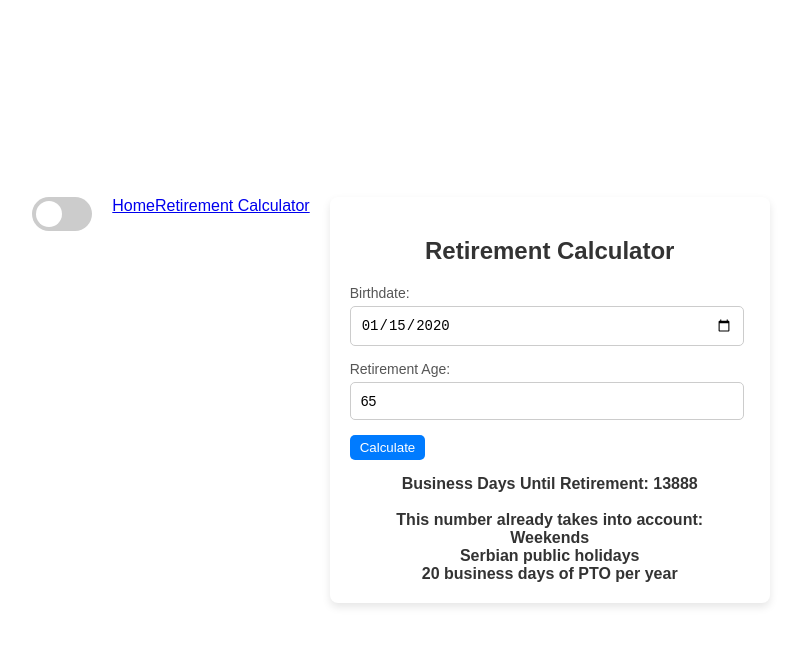
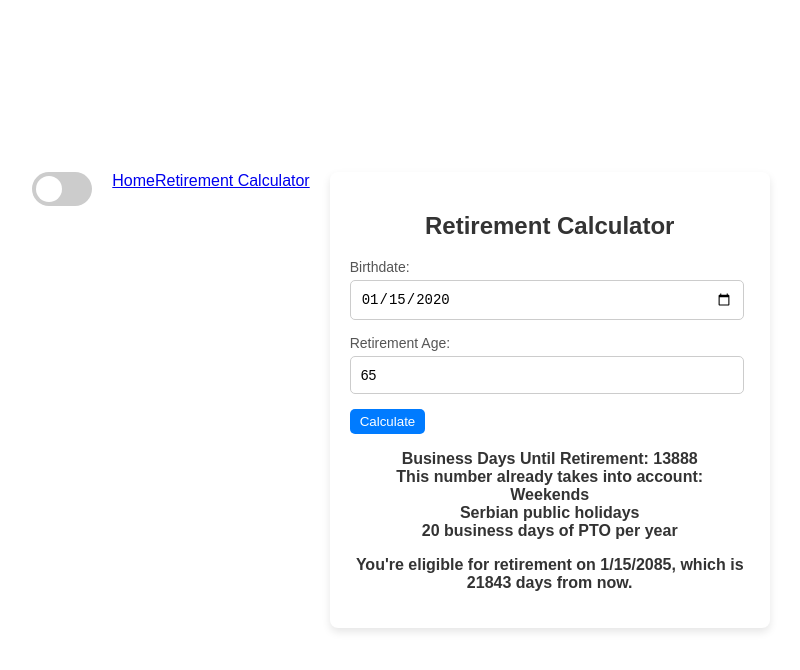
Before and after one commit to stefvvn/FunctionApp1, a React (Vite) app in the folder my-frontend/: page /retirement-calculator in a window 1280 px wide. Both pictures are taken after typing "2020-01-15" into the empty fields and a click on the button "Calculate". Shown: the top 670 px of the page, without its empty margins (239-1039 px from the left). Built offline with nearby package versions, Linux system fonts and the light colour scheme; no server answers.

Commit message:
added total days until retirement to status message

```diff
--- a/my-frontend/src/components/RetirementCalculator.jsx
+++ b/my-frontend/src/components/RetirementCalculator.jsx
@@ -1,6 +1,6 @@
-import React, { useState } from 'react';
-import './RetirementCalculator.css';
-import { serbianPublicHolidays } from '../service/holidays.js';
+import React, { useState } from "react";
+import "./RetirementCalculator.css";
+import { serbianPublicHolidays } from "../service/holidays.js";
 
 const isWeekend = (date) => {
   const day = date.getDay();
@@ -8,8 +8,14 @@ const isWeekend = (date) => {
 };
 
 const isSerbianHoliday = (date) => {
-  const formattedDate = `${date.getDate().toString().padStart(2, '0')}-${(date.getMonth() + 1).toString().padStart(2, '0')}`;
-  return serbianPublicHolidays.some(holiday => holiday.date === formattedDate);
+  const formattedDate = `${date.getDate().toString().padStart(2, "0")}-${(
+    date.getMonth() + 1
+  )
+    .toString()
+    .padStart(2, "0")}`;
+  return serbianPublicHolidays.some(
+    (holiday) => holiday.date === formattedDate
+  );
 };
 
 const calculateBusinessDays = (startDate, endDate) => {
@@ -31,18 +37,20 @@ const calculateVacationDays = (yearsUntilRetirement) => {
 };
 
 const RetirementCalculator = () => {
-  const [birthdate, setBirthdate] = useState('');
+  const [birthdate, setBirthdate] = useState("");
   const [retirementAge, setRetirementAge] = useState(65);
   const [daysUntilRetirement, setDaysUntilRetirement] = useState(null);
 
   const calculateDaysUntilRetirement = () => {
     if (!birthdate) {
-      alert('Please enter your birthdate!');
+      alert("Please enter your birthdate!");
       return;
     }
 
     const birthDateObj = new Date(birthdate);
-    const retirementDate = new Date(birthDateObj.setFullYear(birthDateObj.getFullYear() + retirementAge));
+    const retirementDate = new Date(
+      birthDateObj.setFullYear(birthDateObj.getFullYear() + retirementAge)
+    );
 
     const today = new Date();
 
@@ -51,14 +59,28 @@ const RetirementCalculator = () => {
       return;
     }
 
-    const businessDaysUntilRetirement = calculateBusinessDays(today, retirementDate);
+    const businessDaysUntilRetirement = calculateBusinessDays(
+      today,
+      retirementDate
+    );
 
-    const yearsUntilRetirement = retirementDate.getFullYear() - today.getFullYear();
+    const totalDaysUntilRetirement = Math.floor(
+      (retirementDate - today) / (1000 * 60 * 60 * 24)
+    );
+
+    const yearsUntilRetirement =
+      retirementDate.getFullYear() - today.getFullYear();
     const vacationDays = calculateVacationDays(yearsUntilRetirement);
 
     const adjustedBusinessDays = businessDaysUntilRetirement - vacationDays;
 
-    setDaysUntilRetirement(adjustedBusinessDays);
+    const retirementDateFormatted = retirementDate.toLocaleDateString();
+
+    setDaysUntilRetirement({
+      adjustedBusinessDays,
+      totalDaysUntilRetirement,
+      retirementDateFormatted,
+    });
   };
 
   return (
@@ -84,17 +106,36 @@ const RetirementCalculator = () => {
         />
       </div>
       <div className="form-actions">
-        <button onClick={calculateDaysUntilRetirement} className="calculate-button">
+        <button
+          onClick={calculateDaysUntilRetirement}
+          className="calculate-button"
+        >
           Calculate
         </button>
       </div>
 
       {daysUntilRetirement !== null && (
         <div className="status-message">
-          Business Days Until Retirement: {daysUntilRetirement}
-          <br />
-          <br />
-          <span>This number already takes into account: <br />Weekends<br />Serbian public holidays<br />20 business days of PTO per year</span>
+          <p>
+            Business Days Until Retirement:{" "}
+            {daysUntilRetirement.adjustedBusinessDays}
+            <br />
+            <span>
+              This number already takes into account: <br />
+              Weekends
+              <br />
+              Serbian public holidays
+              <br />
+              20 business days of PTO per year
+            </span>
+          </p>
+          <p>
+            You're eligible for retirement on{" "}
+            <strong>{daysUntilRetirement.retirementDateFormatted}</strong>,
+            which is{" "}
+            <strong>{daysUntilRetirement.totalDaysUntilRetirement}</strong> days
+            from now.
+          </p>
         </div>
       )}
     </div>
```
